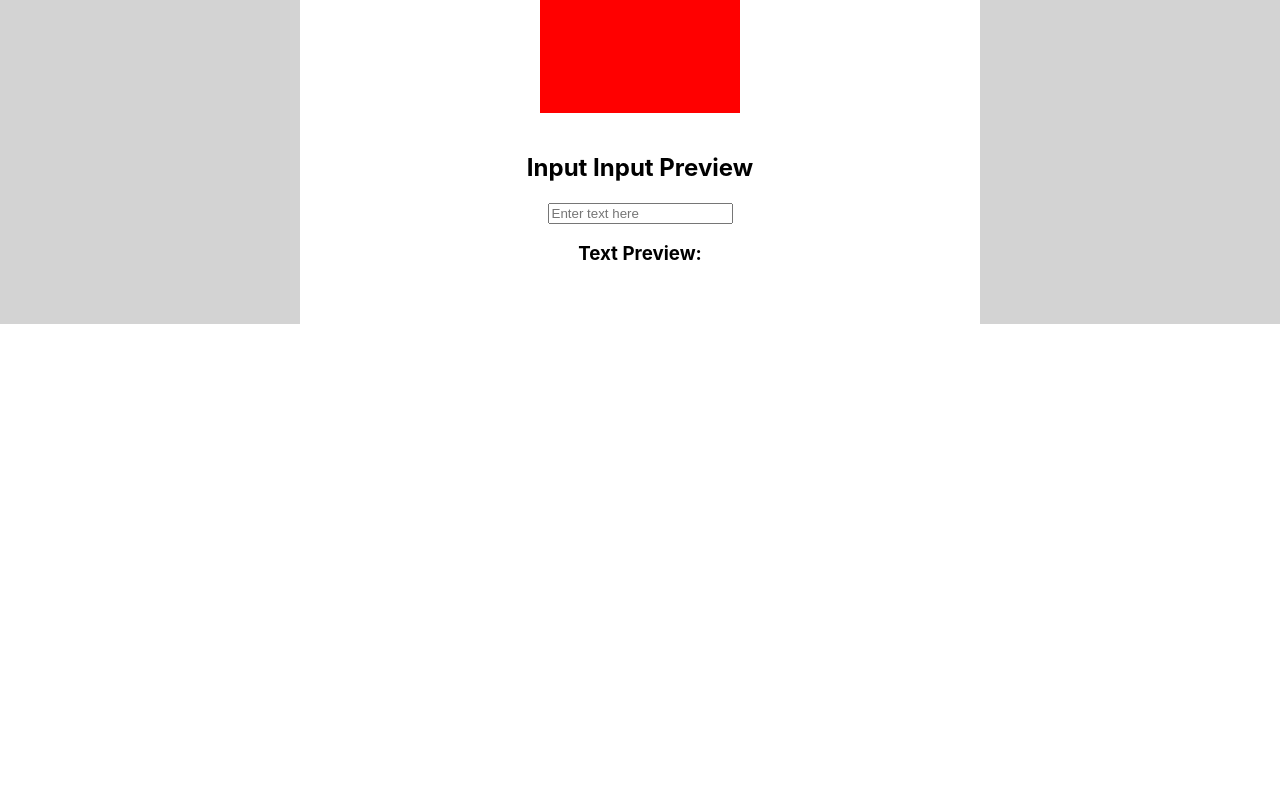
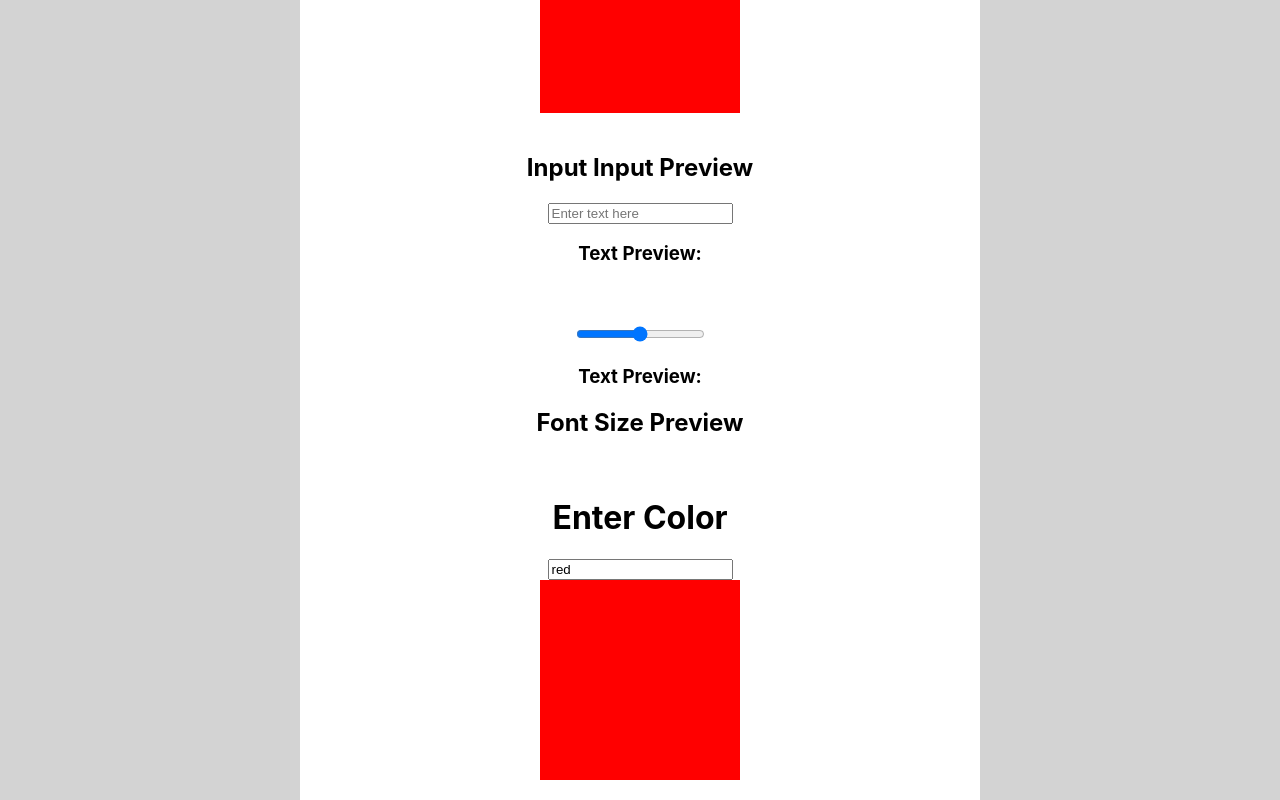
Before and after one commit to souravsharma-dev/react-state, a React (Create React App) app: page / in a window 1280 px wide. Shown: the part 737-1537 px from the top of the page. Before the commit the page ends 1061 px from the top, so only its background shows below. Built offline with nearby package versions, Linux system fonts and the light colour scheme.

Commit message:
App stage 2

```diff
--- a/src/App.js
+++ b/src/App.js
@@ -7,6 +7,10 @@ const App = () => {
   const [bgcolor, setbgColor] = useState('red');
 
   const [inputValue, setInputValue] = useState('');
+
+   const [FontSize, setFontSize] = useState('');
+
+  const [colorBox, setColorBox] = useState('red');
 
 
   return (
@@ -69,11 +73,40 @@ const App = () => {
         <h3>Text Preview:
           {inputValue}
         </h3>
-
-
-
         </div>
 
+        <div style={{
+        margin : '0 auto',
+        width: '50%',
+        background: 'white',
+        padding: '20px',
+      }}>
+
+        <input type="range" placeholder="Enter text here"
+        onChange={(e)=> (setFontSize(Number(e.target.value)))}
+        />
+
+        <h3>Text Preview:
+          {FontSize}
+        </h3>
+        <h2 style={{
+          fontSize: FontSize
+        }}>Font Size Preview</h2>
+        </div>
+
+        <div>
+          <h1>Enter Color</h1>
+          <input placeholder='Enter Color Name' onChange={(e)=> (setColorBox(e.target.value))} value={colorBox} />
+
+          <div style={{
+            width: '200px',
+            height: '200px',
+            background: colorBox,
+            margin: '0 auto',
+          }}>
+
+          </div>
+        </div>
 
       </div>
 
```
